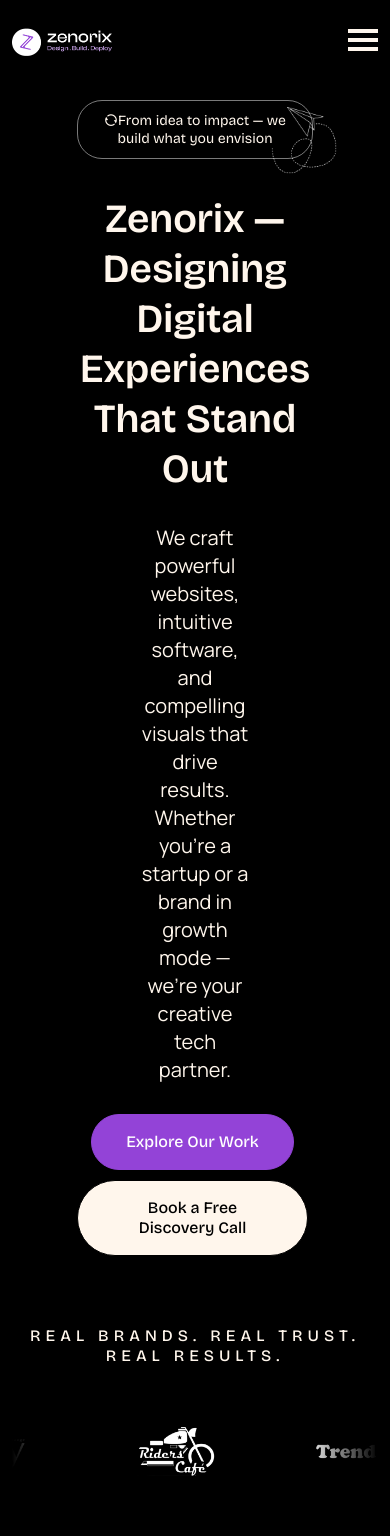
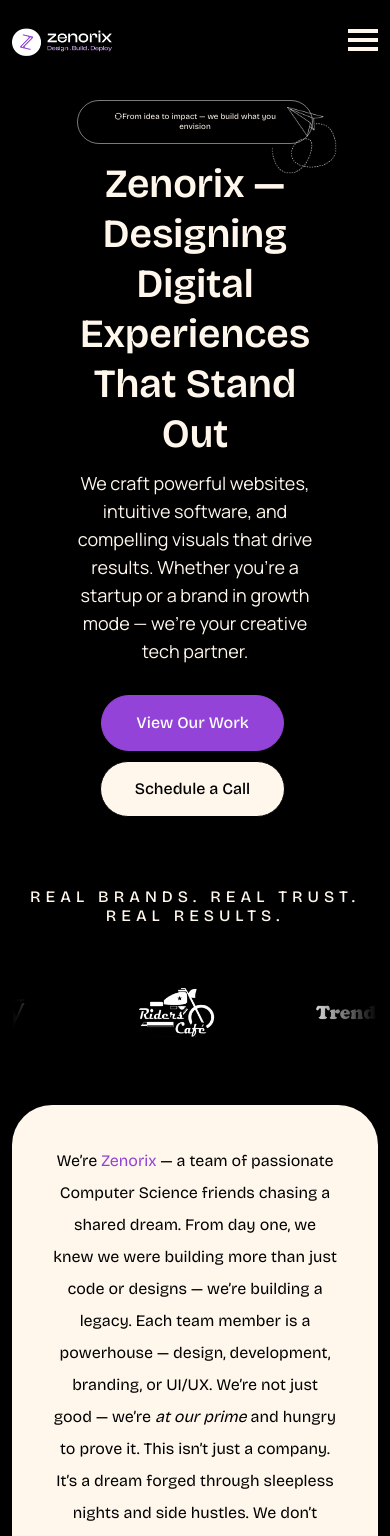
Before and after one commit to mhdafnan2003/Zenorix, a React (Vite) app: page / in a window 390 px wide. Shown: the top 1536 px of the page. Built offline with nearby package versions, Linux system fonts and the light colour scheme.

Commit message:
responsive

```diff
--- a/src/assets/css/responsive.css
+++ b/src/assets/css/responsive.css
@@ -321,8 +321,20 @@ Version      : 1.0
     }
 
     .hero-content h3 {
-        font-size: 14px;
-    }
+        font-size: 8px;
+    }
+    .hero-content h2 {
+        font-size: 8px;
+    }
+    .hero-content p {
+        font-size: 18px;
+        padding: 0;
+    }
+
+    .theme-btn differenct-color{
+        font-size: 8px;
+    }
+
 
     .comment-form-area {
         margin-left: 0px;
@@ -472,7 +484,7 @@ Version      : 1.0
     .hero-content h2 {
         line-height: 50px;
         font-size: 40px;
-        padding: 20px 0px;
+        padding: 0px 0px;
     }
 
     .hero-content .dot-shape {
@@ -513,6 +525,11 @@ Version      : 1.0
         width: 100%;
         padding: 40px 40px;
     }
+    .founder-say-part h3 {
+        font-size: 16px;
+        line-height: 32px;
+    }
+
 
     .work-process-list {
         margin-top: 0px;
--- a/src/components/sections/about.tsx
+++ b/src/components/sections/about.tsx
@@ -15,11 +15,6 @@ const About = () => {
                                 This isn’t just a company. It’s a dream forged through sleepless nights and side hustles.
                                 We don’t chase trends — we set them. Welcome to Zenorix.
                             </h3>
-                            <div className="founder-name-part">
-                                {/* <img src="/images/about/team.png" alt="team" title="Zenorix Team" /> */}
-                                {/* <h2>Team Zenorix</h2> */}
-                                {/* <p>Designers • Developers • Dreamers</p> */}
-                            </div>
                         </SlideUp>
                     </div>
                 </div>
--- a/src/components/sections/hero.tsx
+++ b/src/components/sections/hero.tsx
@@ -20,10 +20,10 @@ const Hero = () => {
 
                             <div className="hero-btns">
                                 <Link to="service" smooth={true} className="theme-btn">
-                                    Explore Our Work
+                                    View Our Work
                                 </Link>
                                 <Link to="book" smooth={true} className="theme-btn differenct-color">
-                                    Book a Free Discovery Call
+                                    Schedule a Call
                                 </Link>
                             </div>
 
```
